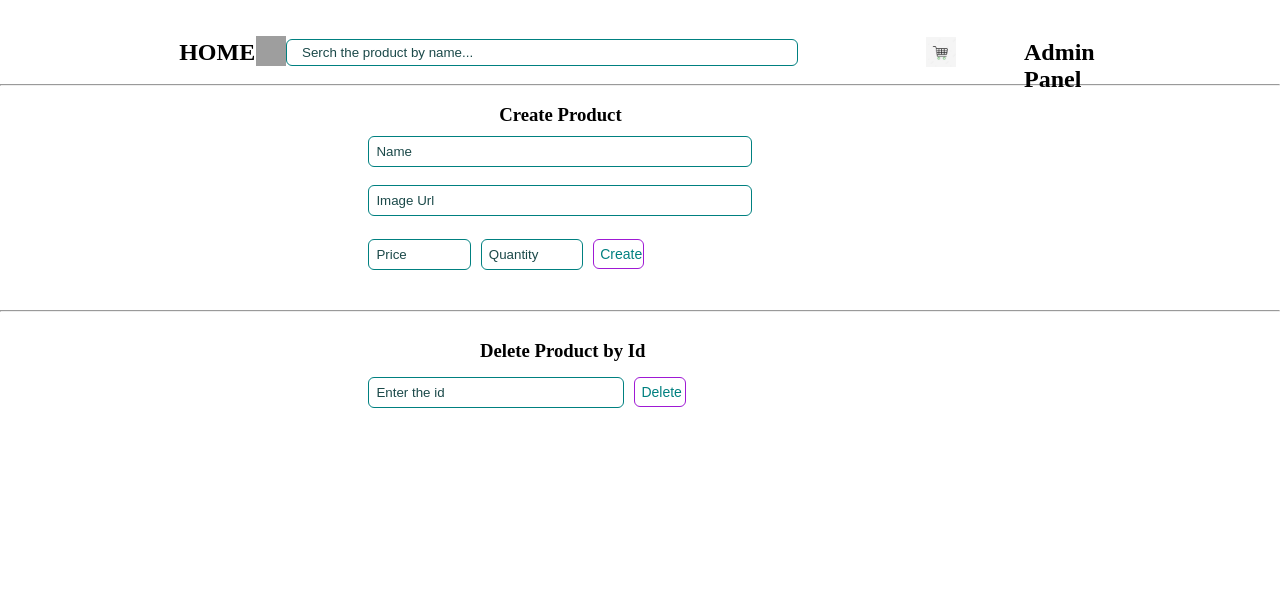
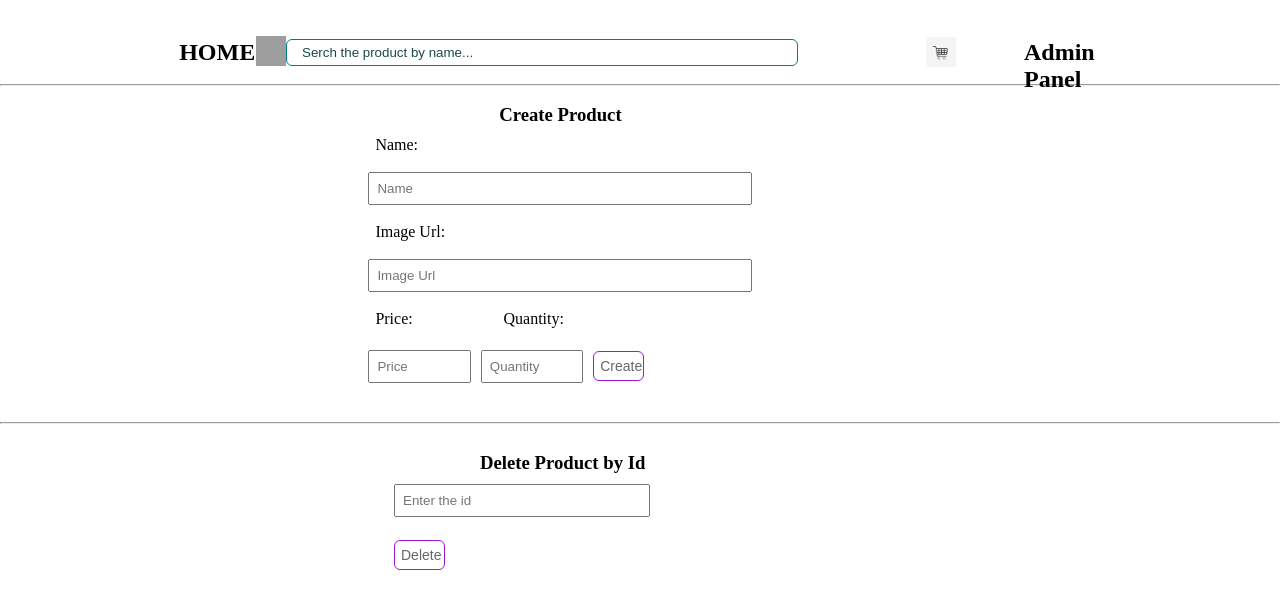
Before and after one commit to minigar/online-store, a React (Create React App) app in the folder client/: page /admin-panel in a window 1280 px wide. Shown: the top 608 px of the page. Built offline with nearby package versions, Linux system fonts and the light colour scheme; no server answers; grey boxes are pictures that could not be loaded; the HTML template or start-up script is replaced by a standard one.

Commit message:
add 404Page add productPage billet + some refact code

```diff
--- a/client/package.json
+++ b/client/package.json
@@ -3,6 +3,9 @@
   "version": "0.1.0",
   "private": true,
   "dependencies": {
+    "@emotion/react": "^11.10.5",
+    "@emotion/styled": "^11.10.5",
+    "@mui/material": "^5.10.17",
     "@testing-library/jest-dom": "^5.14.1",
     "@testing-library/react": "^13.0.0",
     "@testing-library/user-event": "^13.2.1",
--- a/client/src/App.tsx
+++ b/client/src/App.tsx
@@ -7,6 +7,7 @@ import Cart from "./pages/Cart";
 import Home from "./pages/Home";
 import { api } from "./api";
 import AdminPanel from "./pages/AdminPanel";
+import ProductPage from "./pages/ProductPage";
 import NotFound from "./pages/NotFound";
 
 function App() {
@@ -28,6 +29,7 @@ function App() {
       return await api.products.create({ name, price, quantity, imgUrl });
     }
   };
+
 
   const routes = useRoutes([
     {
@@ -54,6 +56,10 @@ function App() {
       element: <AdminPanel createProductByAdmin={createProductByAdmin} />,
     },
     {
+      path: `/products/:id`,
+      element: <ProductPage />
+    },
+    {
       path: '*',
       element: <NotFound />
     }
--- a/client/src/components/ProductItem.tsx
+++ b/client/src/components/ProductItem.tsx
@@ -5,6 +5,7 @@ import "./styles/ProductItem.css";
 import Button from "./UI/Button/Button";
 import Modal from "./UI/Modal/Modal";
 import QuantityButtons from "./QuantityButtons";
+import { useNavigate } from "react-router-dom";
 
 interface ProductItemProps {
   product: IProduct;
@@ -15,6 +16,12 @@ const ProductItem: FC<ProductItemProps> = ({ product, addToCart }) => {
   const [visibleAddToCart, setVisibleAddToCart] = useState(true);
   const [visibleQauntity, setVisibleQuantity] = useState(false);
   const [quantity, setQuantity] = useState(1);
+
+  const navigate = useNavigate();
+
+  const toProductPage = (id: number) => {
+    navigate(`/products/${id}`);
+  };
 
   const addQuantity = () => {
     setQuantity(quantity + 1);
@@ -44,10 +51,19 @@ const ProductItem: FC<ProductItemProps> = ({ product, addToCart }) => {
         width={130}
         height={100}
         className="productImg"
+        onClick={() => {
+          toProductPage(product.id);
+        }}
       />
       <br />
-      {product.name} <br /> {product.price}$ <br />
-      quantity: {product.quantity}
+      <div id="product__details"
+        onClick={() => {
+          toProductPage(product.id);
+        }}
+      >
+        {product.name} <br /> {product.price}$ <br />
+        quantity: {product.quantity}
+      </div>
       <br />
       <Modal
         style={{ position: "relative", right: "30px" }}
--- a/client/src/components/UI/Button/Button.css
+++ b/client/src/components/UI/Button/Button.css
@@ -1,7 +1,7 @@
 .button {
     padding: 5px 15px;
     margin: 5px;
-    color: teal;
+    color: rgb(0, 0, 0, 0.6);
     font-size: 14px;
     background: transparent;
     border: 1px solid rgb(159, 25, 212);
--- /dev/null
+++ b/client/src/components/UI/Label/Label.tsx
@@ -0,0 +1,13 @@
+import React, { FC } from "react";
+
+interface LabelProps {
+  htmlFor: string;
+  children: any;
+  style?: React.CSSProperties;
+}
+
+const Label: FC<LabelProps> = ({ htmlFor, children, style }) => {
+  return <label htmlFor="" style={style}>{children}</label>;
+};
+
+export default Label;
--- a/client/src/components/styles/ProductItem.css
+++ b/client/src/components/styles/ProductItem.css
@@ -6,3 +6,9 @@
     display: inline-block;
     margin-left: 20px;
 }
+
+#product__details:hover{
+    text-decoration: underline;
+    color: blue;
+    cursor: pointer;
+}
--- a/client/src/pages/AdminPanel.tsx
+++ b/client/src/pages/AdminPanel.tsx
@@ -4,6 +4,8 @@ import Input from "../components/UI/Input/Input";
 import "./styles/AdminPanel.css";
 import { CreateProduct } from "../components/types/types";
 import { deleteById } from "../api/helpers/products";
+import Label from "../components/UI/Label/Label";
+import { Tooltip } from "@mui/material";
 
 interface AdminPanelProps {
   createProductByAdmin: ({
@@ -29,17 +31,28 @@ const AdminPanel: FC<AdminPanelProps> = ({ createProductByAdmin }) => {
   };
 
   return (
-    <div className={"crete-product"}>
-      <h3 id="create-product-text">Create Product</h3>
+    <div className={"admin__panel"}>
+      <div className={"admin__panel__crete__product"}>
+        <h3 id="admin__panel__crete__product__text">Create Product</h3>
+        <Label htmlFor="name">Name:</Label>
+        <br />
+        <br />
+        <Tooltip title="name" placement="top">
           <Input
+            id="name"
             placeholder="Name"
             value={productName}
             onChange={(event) => {
               handleChange(event, setProductName);
             }}
-      />
+          ></Input>
+        </Tooltip>
         <br />
         <br />
+        <Label htmlFor="url">Image Url:</Label>
+        <br />
+        <br />
+        <Tooltip title="url" placement="top">
           <Input
             placeholder="Image Url"
             value={productImgUrl}
@@ -47,9 +60,18 @@ const AdminPanel: FC<AdminPanelProps> = ({ createProductByAdmin }) => {
               handleChange(event, setProductImgUrl);
             }}
           />
+        </Tooltip>
         <br />
         <br />
+        <Label htmlFor="price">Price:</Label>
+        <Label htmlFor="quantity" style={{ marginLeft: "6%" }}>
+          Quantity:
+        </Label>
+        <br />
+        <br />
+        <Tooltip title="price">
           <Input
+            id="price"
             placeholder="Price"
             style={{ maxWidth: "8%" }}
             value={productPrice}
@@ -57,7 +79,10 @@ const AdminPanel: FC<AdminPanelProps> = ({ createProductByAdmin }) => {
               handleChange(event, setProductPrice);
             }}
           />
+        </Tooltip>
+        <Tooltip title="quantity">
           <Input
+            id="quantity"
             placeholder="Quantity"
             style={{ maxWidth: "8%" }}
             value={productQuantity}
@@ -65,6 +90,7 @@ const AdminPanel: FC<AdminPanelProps> = ({ createProductByAdmin }) => {
               handleChange(event, setProductQuantity);
             }}
           />
+        </Tooltip>
         <Button
           onClick={() => {
             createProductByAdmin({
@@ -82,18 +108,19 @@ const AdminPanel: FC<AdminPanelProps> = ({ createProductByAdmin }) => {
             setProductQuantity("");
           }}
         >
-        Create{" "}
+          Create
         </Button>
-
         <br />
         <br />
         <br />
         <hr />
         <br />
+      </div>
 
-      <div>
-        <h3 id="delete-product-text">Delete Product by Id</h3>
+      <div className={"admin__panel__delete__prroduct"}>
+        <h3 id="admin__panel__delete__prroduct__text">Delete Product by Id</h3>
 
+        <Tooltip title="id">
           <Input
             value={productId}
             onChange={(event) => {
@@ -101,7 +128,10 @@ const AdminPanel: FC<AdminPanelProps> = ({ createProductByAdmin }) => {
             }}
             placeholder="Enter the id"
             style={{ maxWidth: "20%" }}
-        ></Input>
+          />
+        </Tooltip>
+        <br />
+        <br />
         <Button
           onClick={() => {
             deleteById(Number(productId));
--- a/client/src/pages/Home.tsx
+++ b/client/src/pages/Home.tsx
@@ -19,7 +19,6 @@ const Home: FC<HomeProps> = ({
   setProducts,
   addToCart,
 }) => {
-
   async function getProducts() {
     const res = await api.products.list();
     setProducts(res.data);
--- /dev/null
+++ b/client/src/pages/NotFound.tsx
@@ -0,0 +1,13 @@
+import React from "react";
+import './styles/NotFound.css'
+const NotFound = () => {
+
+  return (
+    <div>
+      {" "}
+      <h2 id="not-found">Oops! 404 Page Not found!</h2>
+    </div>
+  );
+};
+
+export default NotFound;
--- /dev/null
+++ b/client/src/pages/ProductPage.tsx
@@ -0,0 +1,32 @@
+import React, { FC, useEffect, useState } from "react";
+import { useParams } from "react-router-dom";
+import { api } from "../api";
+import { IProduct } from "../components/types/types";
+interface ProductPageProps {}
+
+const ProductPage: FC<ProductPageProps> = () => {
+  const [product, setProduct] = useState<IProduct>();
+
+  async function getProductById(id: number) {
+    const res = await api.products.getById(id);
+    setProduct(res.data);
+    console.log(res.data);
+  }
+
+  let { id } = useParams();
+
+  useEffect(() => {
+    getProductById(Number(id));
+  });
+
+  return (
+    <div className="product__page">
+      {product?.id}
+      {product?.name}
+      {product?.price}
+      {product?.quantity}
+    </div>
+  );
+};
+
+export default ProductPage;
--- a/client/src/pages/styles/AdminPanel.css
+++ b/client/src/pages/styles/AdminPanel.css
@@ -1,4 +1,4 @@
-#create-product-text{
+#admin__panel__crete__product__text{
     position: relative;
     right: 6%;
     margin: 0 auto;
@@ -6,7 +6,7 @@
     width: 10%;
 }
 
-.crete-product input {
+.admin__panel__crete__product input{
     position: relative;
     left: 28%;
     padding: 7px;
@@ -16,7 +16,7 @@
 }
 
 
-.crete-product button {
+.admin__panel__crete__product button {
     position: relative;
     left: 28%;
     padding: 6px;
@@ -25,7 +25,25 @@
     border-radius: 6px;
 }
 
-#delete-product-text{
+.admin__panel__delete__prroduct input {
+    position: relative;
+    left: 30%;
+    padding: 7px;
+    margin-left: 10px;
+    width: 30%;
+    color: black;
+}
+
+.admin__panel__delete__prroduct button {
+    position: relative;
+    left: 30%;
+    padding: 6px;
+    margin-left: 10px;
+    width: 4%;
+    border-radius: 6px;
+}
+
+#admin__panel__delete__prroduct__text{
     position: relative;
     right: 5%;
     margin: 0 auto;
@@ -33,3 +51,11 @@
     margin-top: 10px;
     width: 15%;
 }
+
+.admin__panel__crete__product label{
+    position: relative;
+    left: 28%;
+    padding: 7px;
+    margin-left: 10px;
+    width: 30%;
+}
```
Also changed, not shown: client/src/api/helpers/products.ts (line endings or trailing spaces), 1 other file (tests, documents, lock files or other folders). Lines whose indentation alone changed are shown as unchanged.
